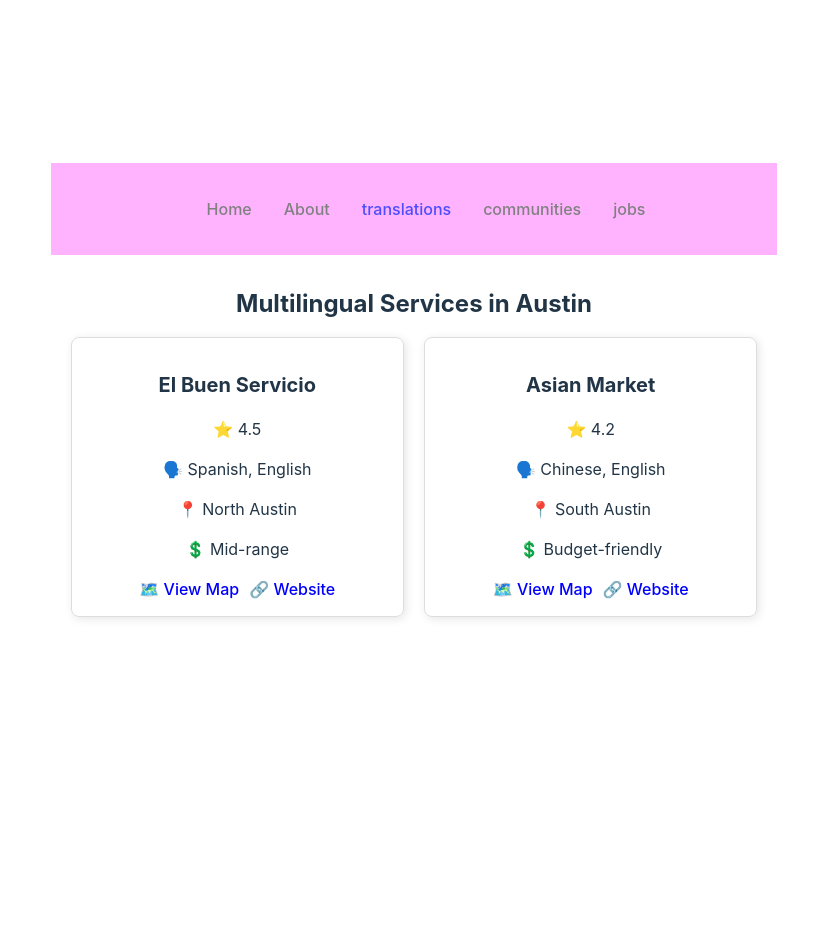
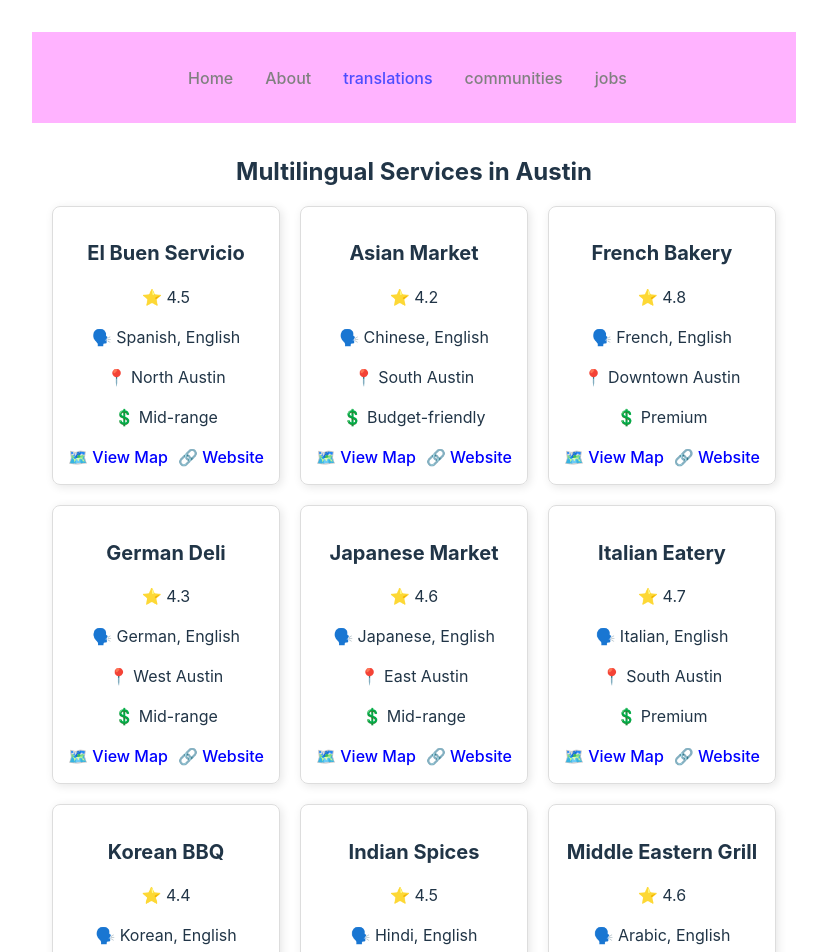
Before and after one commit to TorresEdwin/SpeakATX, a React (Vite) app in the folder frontend/: page /translations in a window 1280 px wide. Shown: the top 952 px of the page, without its empty margins (226-1053 px from the left). Before the commit the page ends 800 px from the top, so only its background shows below. Built offline with nearby package versions, Linux system fonts and the light colour scheme.

Commit message:
updated to have a 3x3 grid

```diff
--- a/frontend/src/pages/translations.jsx
+++ b/frontend/src/pages/translations.jsx
@@ -21,13 +21,76 @@ const services = [
       mapUrl: "#",
       website: "#",
     },
+    {
+      name: "French Bakery",
+      rating: 4.8,
+      language: "French, English",
+      area: "Downtown Austin",
+      pricing: "Premium",
+      mapUrl: "#",
+      website: "#",
+    },
+    {
+      name: "German Deli",
+      rating: 4.3,
+      language: "German, English",
+      area: "West Austin",
+      pricing: "Mid-range",
+      mapUrl: "#",
+      website: "#",
+    },
+    {
+      name: "Japanese Market",
+      rating: 4.6,
+      language: "Japanese, English",
+      area: "East Austin",
+      pricing: "Mid-range",
+      mapUrl: "#",
+      website: "#",
+    },
+    {
+      name: "Italian Eatery",
+      rating: 4.7,
+      language: "Italian, English",
+      area: "South Austin",
+      pricing: "Premium",
+      mapUrl: "#",
+      website: "#",
+    },
+    {
+      name: "Korean BBQ",
+      rating: 4.4,
+      language: "Korean, English",
+      area: "North Austin",
+      pricing: "Mid-range",
+      mapUrl: "#",
+      website: "#",
+    },
+    {
+      name: "Indian Spices",
+      rating: 4.5,
+      language: "Hindi, English",
+      area: "Central Austin",
+      pricing: "Budget-friendly",
+      mapUrl: "#",
+      website: "#",
+    },
+    {
+      name: "Middle Eastern Grill",
+      rating: 4.6,
+      language: "Arabic, English",
+      area: "North Austin",
+      pricing: "Mid-range",
+      mapUrl: "#",
+      website: "#",
+    }
   ];
 
   const TranslationPage = () => {
     return (
-      <div style={{ padding: '20px', maxWidth: '800px', margin: 'auto' }}>
+      <div style={{ padding: '20px', maxWidth: '1000px', margin: 'auto' }}>
         <h1 style={{ fontSize: '24px', fontWeight: 'bold', marginBottom: '20px' }}>Multilingual Services in Austin</h1>
-        <div style={{ display: 'grid', gap: '20px', gridTemplateColumns: 'repeat(auto-fit, minmax(300px, 1fr))' }}>
+        <div style={{ display: 'grid', gap: '20px', gridTemplateColumns: 'repeat(3, 1fr)' }}>
           {services.map((service, index) => (
             <div key={index} style={{ border: '1px solid #ddd', borderRadius: '8px', padding: '15px', boxShadow: '2px 2px 10px rgba(0,0,0,0.1)' }}>
               <h2 style={{ fontSize: '20px', fontWeight: 'bold' }}>{service.name}</h2>
```
